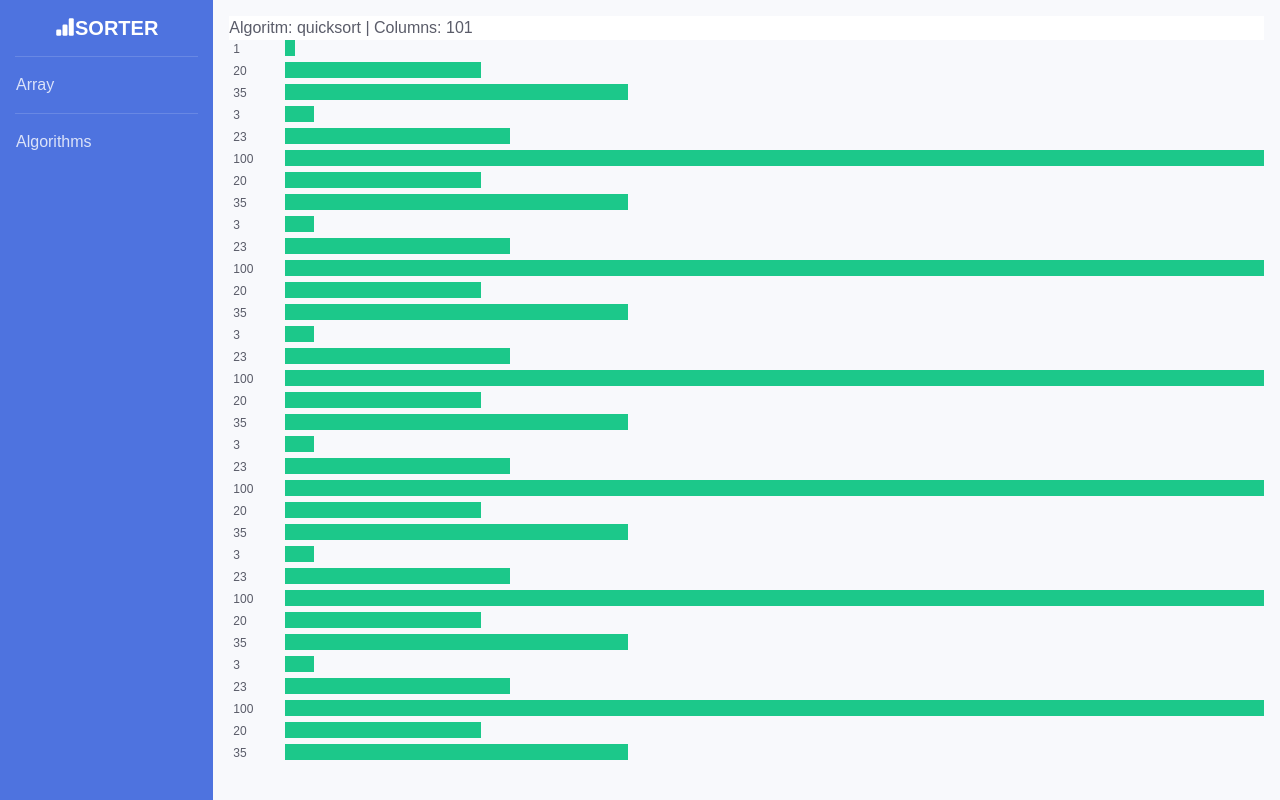
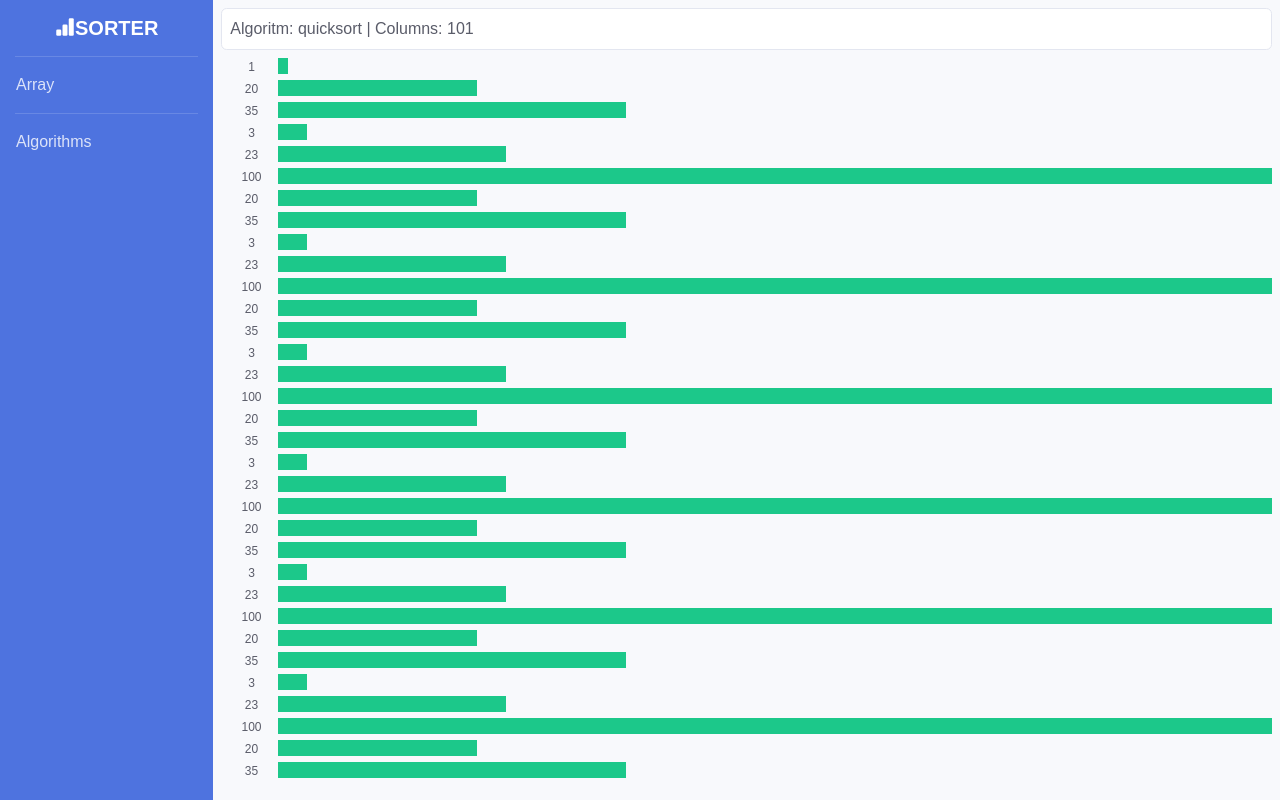
Before and after one commit to darragh3277/sorter, a React (Create React App) app: page / in a window 1280 px wide. Built offline with nearby package versions, Linux system fonts and the light colour scheme.

Commit message:
added info panel

```diff
--- a/src/sorter/components/visualiser/Visualiser.css
+++ b/src/sorter/components/visualiser/Visualiser.css
@@ -11,5 +11,7 @@
   overflow: hidden;
 }
 #visualiser_info {
+  border: 1px solid #e3e6f0;
+  border-radius: 0.35rem;
   background-color: #ffffff;
 }
--- a/src/sorter/components/visualiser/Visualiser.js
+++ b/src/sorter/components/visualiser/Visualiser.js
@@ -8,7 +8,9 @@ const render = (columns) =>
     let width = col * 0.95;
     return (
       <Row className="mb-1 pl-1" key={col}>
-        <span className="column_number d-none d-sm-inline">{col}</span>
+        <span className="column_number d-none d-sm-inline text-center">
+          {col}
+        </span>
         <span
           className="column"
           style={{ width: "" + width + "%", height: "1rem" }}
@@ -19,8 +21,8 @@ const render = (columns) =>
 
 const Visualiser = ({ algorithm, columns }) => {
   return (
-    <Col className="m-3" id="visualiser_container">
-      <Row id="visualiser_info">
+    <Col className="m-2" id="visualiser_container">
+      <Row className="p-2 mb-2" id="visualiser_info">
         Algoritm: {algorithm} | Columns: {columns.length}
       </Row>
       <Row id="column_container">
```
